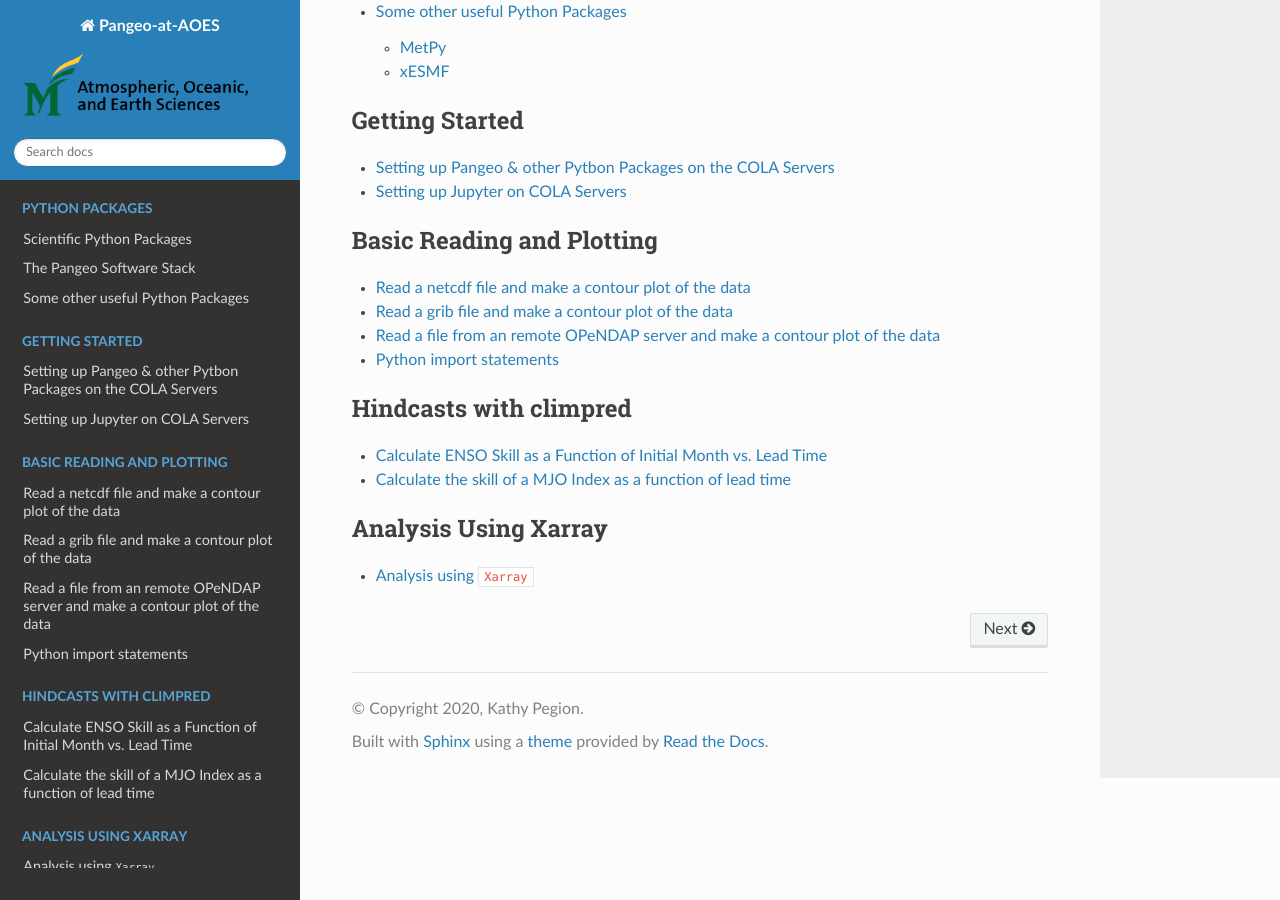
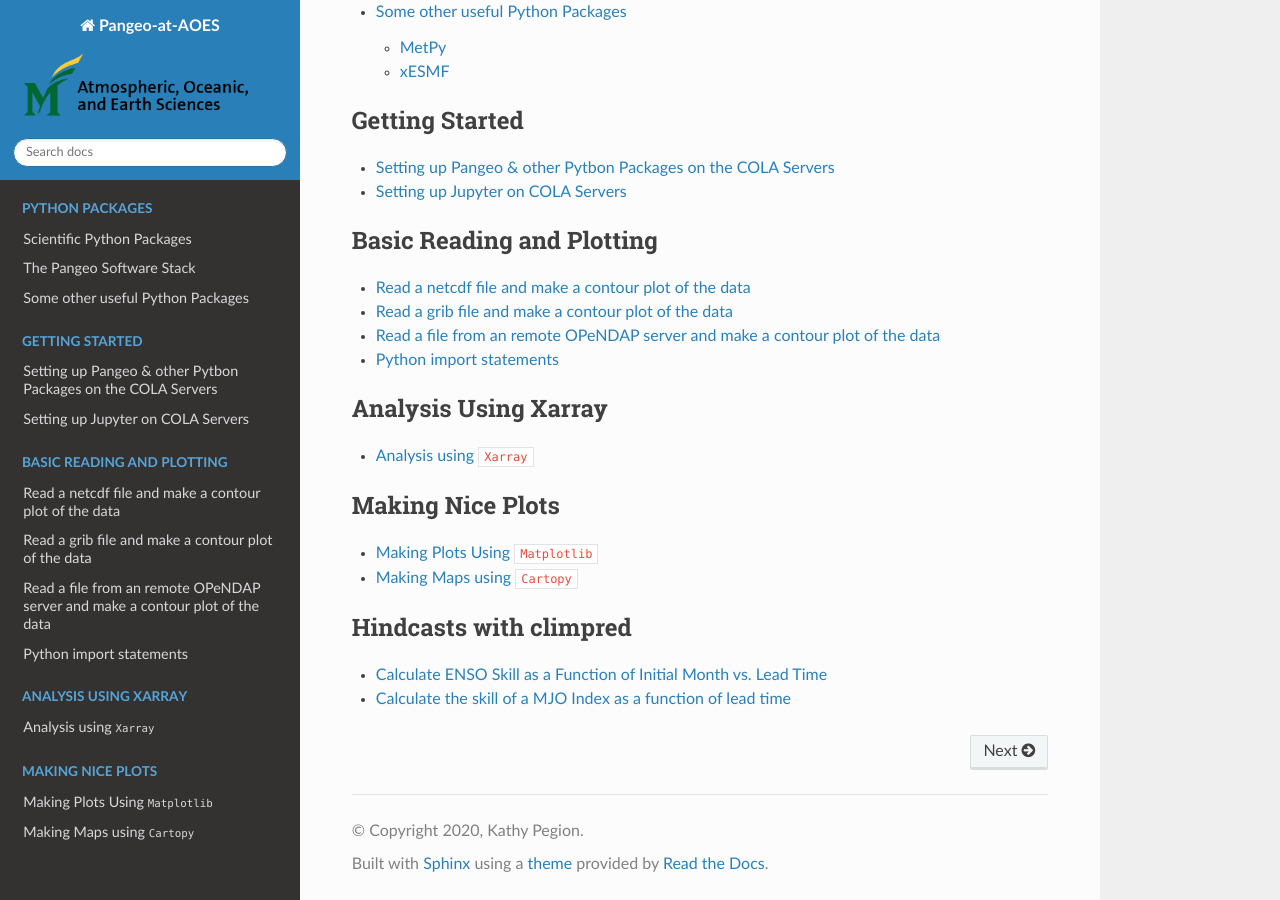
Before and after one commit to kpegion/Pangeo-at-AOES, a Sphinx documentation site: the page built from docs/source/index.rst, in a window 1280 px wide and 900 px high, scrolled down 1068 px. Built offline with Sphinx 7.4.7 and the Read the Docs theme 2.0.0, drawn with Linux system fonts in a browser that asks for light colours.

Commit message:
plotting notebooks added

```diff
--- a/docs/source/index.rst
+++ b/docs/source/index.rst
@@ -45,14 +45,22 @@ Expectations Prior to these Tutorials
 
 .. toctree::
    :maxdepth: 1
+   :caption: Analysis Using Xarray
+
+   advanced-analysis.ipynb
+
+
+.. toctree::
+   :maxdepth: 1
+   :caption: Making Nice Plots
+
+   matplotlib-tutorial.ipynb
+   cartopy-tutorial.ipynb
+
+
+.. toctree::
+   :maxdepth: 1
    :caption: Hindcasts with climpred
 
    monthly-enso-subx-example.ipynb
    daily-subx-example.ipynb
-
-
-.. toctree::
-   :maxdepth: 1
-   :caption: Analysis Using Xarray
-
-   advanced-analysis.ipynb
```
Also changed, not shown: docs/source/cartopy-tutorial.ipynb (added), docs/source/matplotlib-tutorial.ipynb (added).
